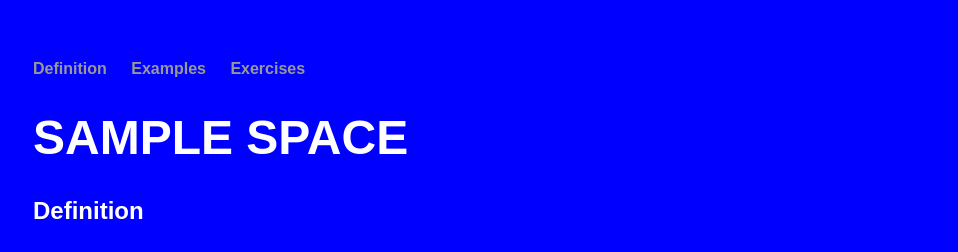
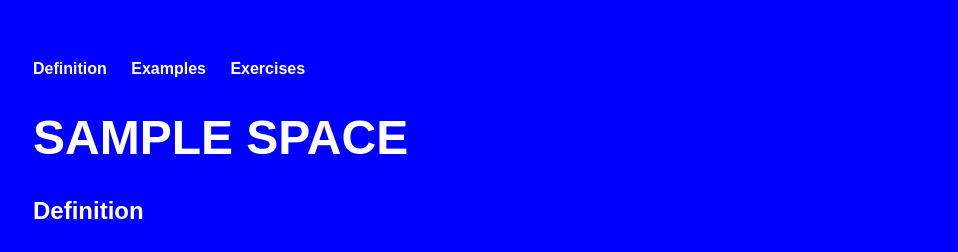
Before and after one commit to samplespace-discrete/samplespace-discrete.github.io, a Jekyll site: the page built from index.html, in a window 1280 px wide. Shown: the top 252 px of the page, without its empty margins (159-1117 px from the left). Built offline with Jekyll 4.4.1, drawn with Linux system fonts in a browser that asks for light colours.

Commit message:
Update main.css

```diff
--- a/css/main.css
+++ b/css/main.css
@@ -8,6 +8,7 @@ nav ul, footer ul {
     padding: 0px;
     list-style: none;
     font-weight: bold;
+    color: #ffffff;
 }
 nav ul li, footer ul li {
     display: inline;
@@ -15,7 +16,7 @@ nav ul li, footer ul li {
 }
 a {
     text-decoration: none;
-    color: #999;
+    color: #ffffff;
 }
 a:hover {
     text-decoration: underline;
```
